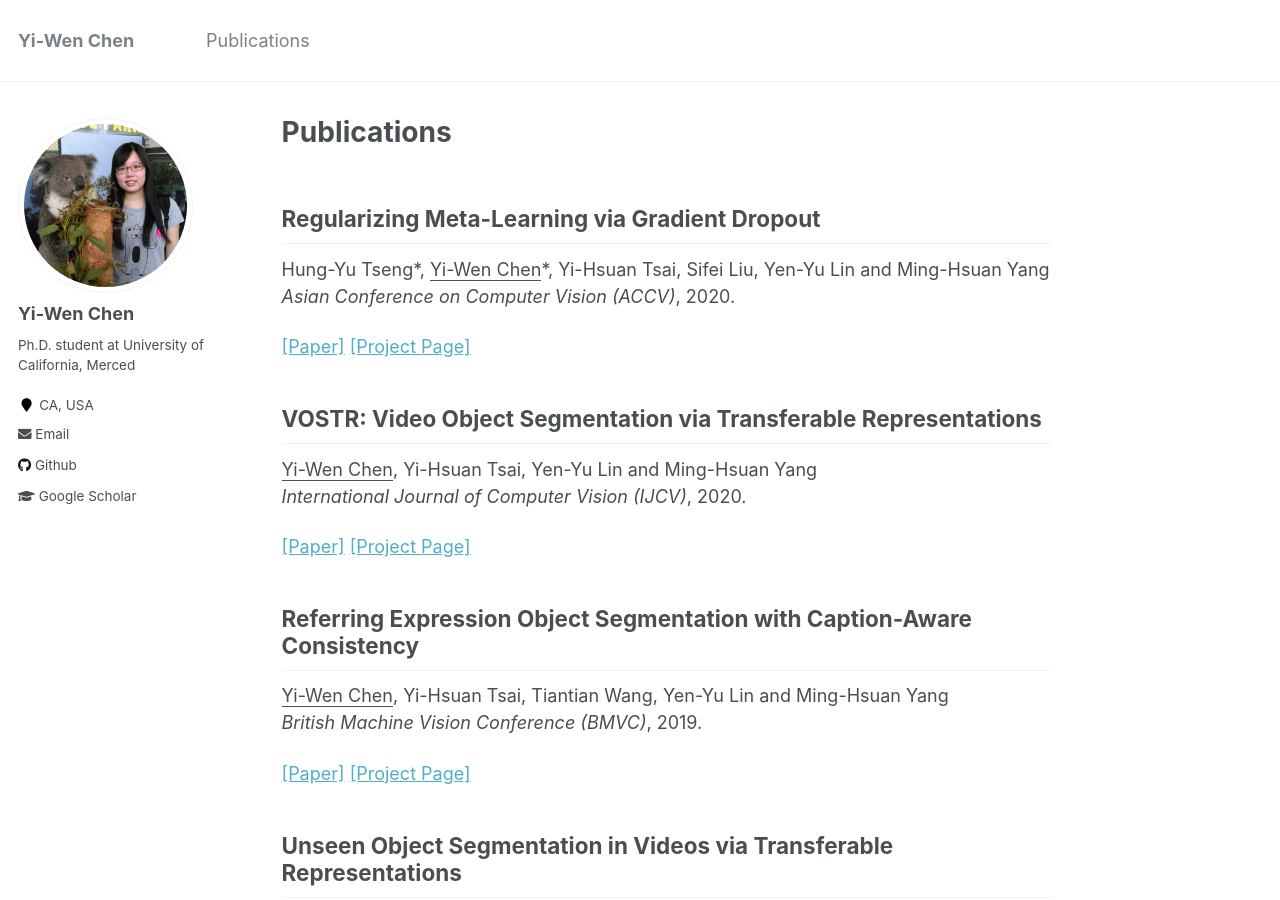
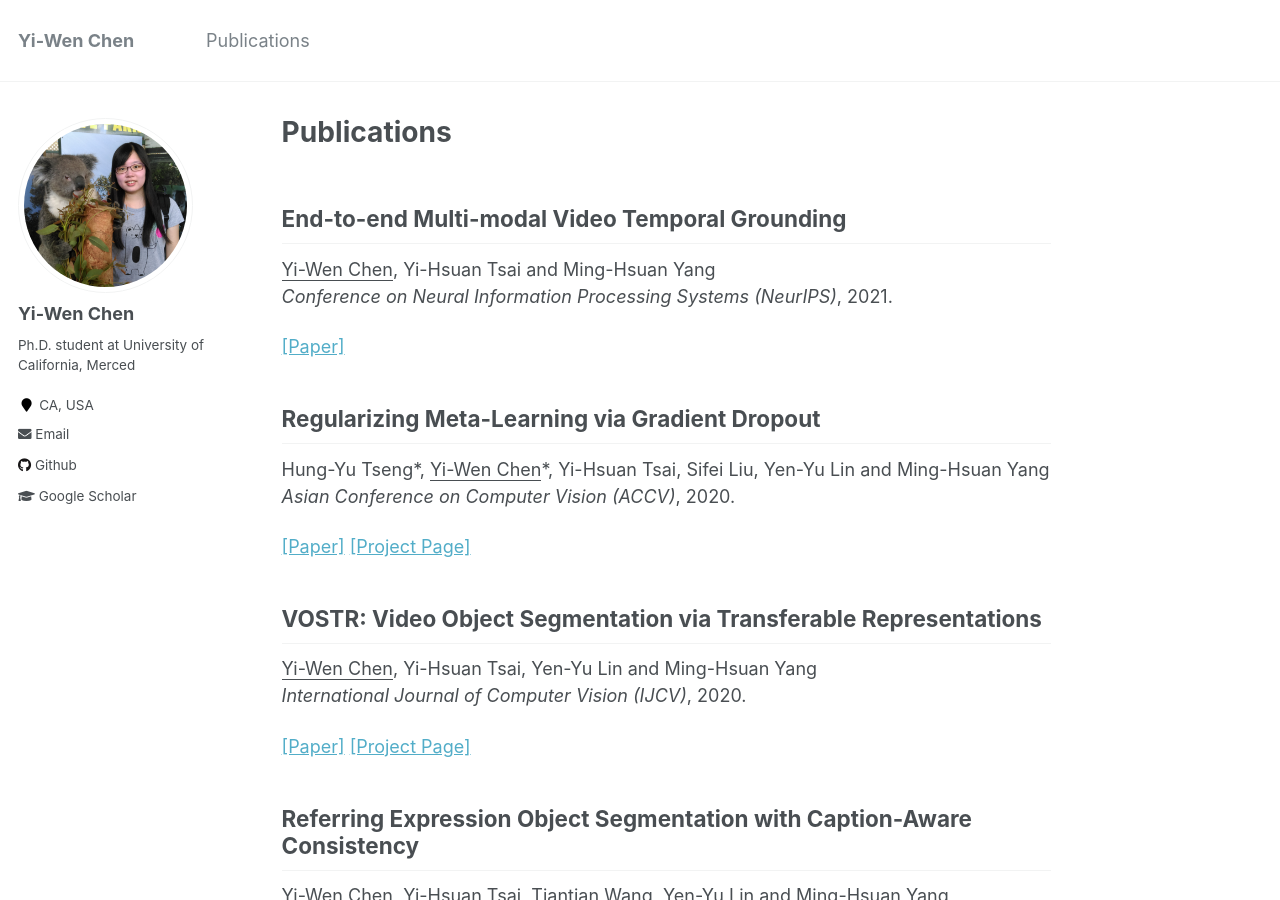
Before and after one commit to wenz116/wenz116.github.io, a Jekyll site: the page built from _pages/publications.md, in a window 1280 px wide and 900 px high. Built offline with Jekyll 4.4.1, drawn with Linux system fonts in a browser that asks for light colours.

Commit message:
Update CV and publications

```diff
--- a/_pages/publications.md
+++ b/_pages/publications.md
@@ -3,6 +3,12 @@ permalink: /publications/
 title: "Publications"
 author_profile: true
 ---
+
+## End-to-end Multi-modal Video Temporal Grounding
+<ins>Yi-Wen Chen</ins>, Yi-Hsuan Tsai and Ming-Hsuan Yang <br />
+*Conference on Neural Information Processing Systems (NeurIPS)*, 2021.
+
+[[Paper]](https://arxiv.org/abs/2107.05624)
 
 ## Regularizing Meta-Learning via Gradient Dropout
 Hung-Yu Tseng\*, <ins>Yi-Wen Chen</ins>\*, Yi-Hsuan Tsai, Sifei Liu, Yen-Yu Lin and Ming-Hsuan Yang <br />
```
Also changed, not shown: 1 other file.
